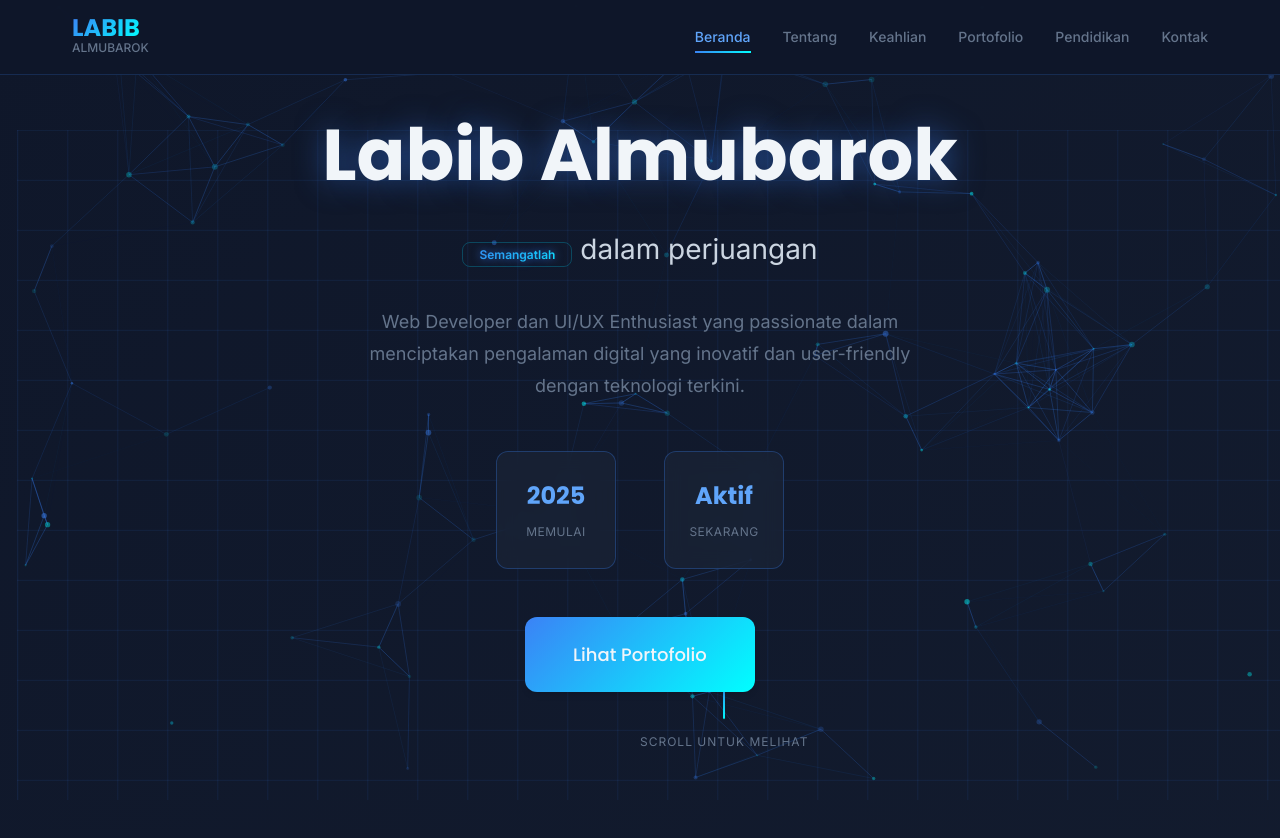
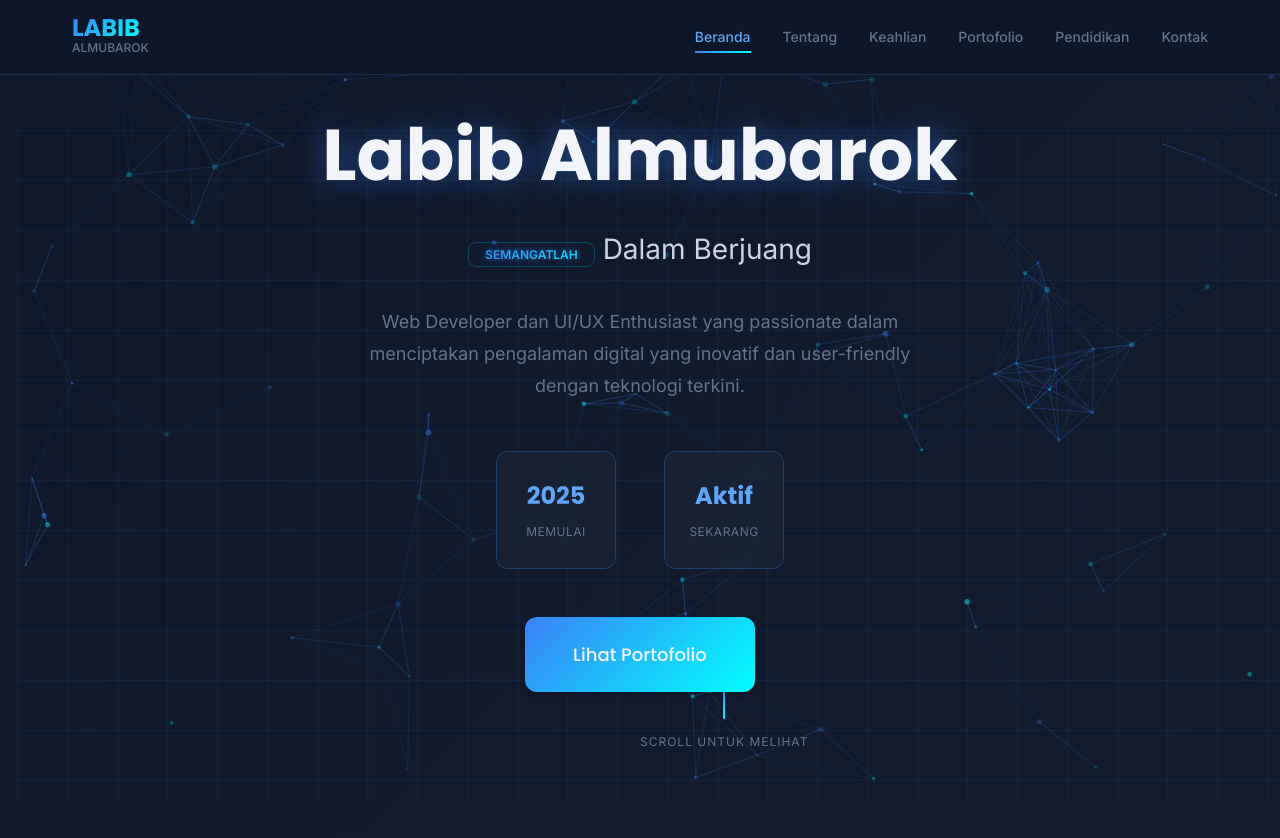
Before and after one commit to labibkuy/portofolio_profile, a plain HTML site: page index.html in a window 1280 px wide. Shown: the top 838 px of the page. Drawn offline with nearby package versions, Linux system fonts and the light colour scheme.

Commit message:
Update tagline text for consistency and emphasis

```diff
--- a/index.html
+++ b/index.html
@@ -44,7 +44,7 @@
             <h1 class="hero-title">
                 <span class="title-main">Labib Almubarok</span>
             </h1>
-            <p class="hero-tagline"><span class="highlight">Semangatlah</span> dalam perjuangan</p>
+            <p class="hero-tagline"><span class="highlight">SEMANGATLAH</span> Dalam Berjuang</p>
             <p class="hero-description">Web Developer dan UI/UX Enthusiast yang passionate dalam menciptakan pengalaman digital yang inovatif dan user-friendly dengan teknologi terkini.</p>
             <div class="hero-stats">
                 <div class="hero-stat">
```
